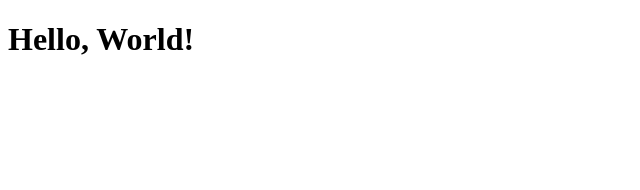
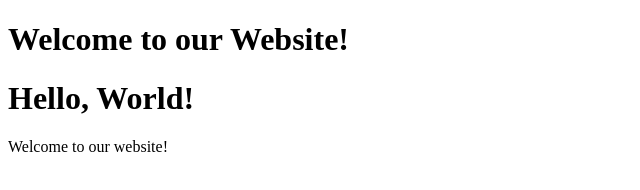
Before and after one commit to M-Abd1/SQA_Assignment, a plain HTML site: page my-website/index.html in a window 1280 px wide. Shown: the whole page, without its empty margins (0-640 px from the left). Drawn offline with Linux system fonts and the light colour scheme.

Commit message:
Updated Heading

```diff
--- a/my-website/index.html
+++ b/my-website/index.html
@@ -15,8 +15,12 @@
 </head>
 
 <body>
+<h1> Welcome to our Website!</h1> <!--Updated Heading-->
 
 <h1>Hello, World!</h1>
+
+<p> Welcome to our website!</p>
+
 
 </body>
 
```
